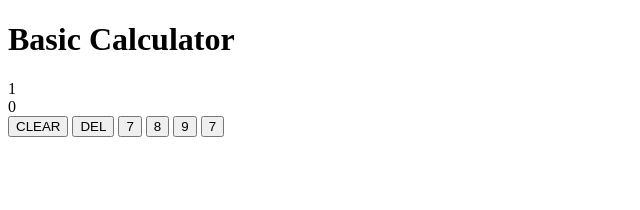
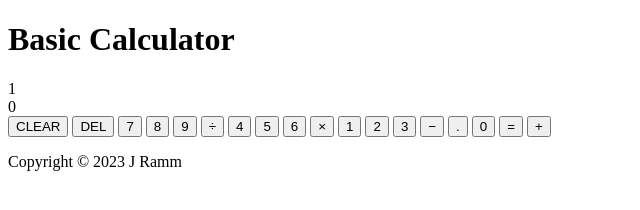
Before and after one commit to Jramm91/odin-calculator, a plain HTML site: page index.html in a window 1280 px wide. Shown: the whole page, without its empty margins (0-640 px from the left). Drawn offline with Linux system fonts and the light colour scheme.

Commit message:
built basic layout of the calculator

```diff
--- a/index.html
+++ b/index.html
@@ -20,12 +20,37 @@
             <div class="button-grid">
                 <button class="btn btn-red span-2" id="btnClear">CLEAR</button>
                 <button class="btn btn-blue span-2" id="btnDelete">DEL</button>
+
                 <button class="bth" data-number>7</button>
                 <button class="bth" data-number>8</button>
                 <button class="bth" data-number>9</button>
-                <button class="bth" data-operator>7</button>
+                <button class="bth" data-operator>&divide;</button>
+
+                <button class="bth" data-number>4</button>
+                <button class="bth" data-number>5</button>
+                <button class="bth" data-number>6</button>
+                <button class="bth" data-operator>&times;</button>
+
+                <button class="bth" data-number>1</button>
+                <button class="bth" data-number>2</button>
+                <button class="bth" data-number>3</button>
+                <button class="bth" data-operator>&minus;</button>
+
+                <button class="bth" data-operator>&period;</button>
+                <button class="bth" data-number>0</button>
+                <button class="bth" data-operator="">&equals;</button>
+                <button class="bth" data-operator>&plus;</button>
             </div>
         </div>
     </div>
+    <footer>
+        <p>
+            Copyright &copy;
+            <script>
+                document.write(new Date().getFullYear());
+            </script>
+            J Ramm
+        </p>
+    </footer>
 </body>
 </html>
```
